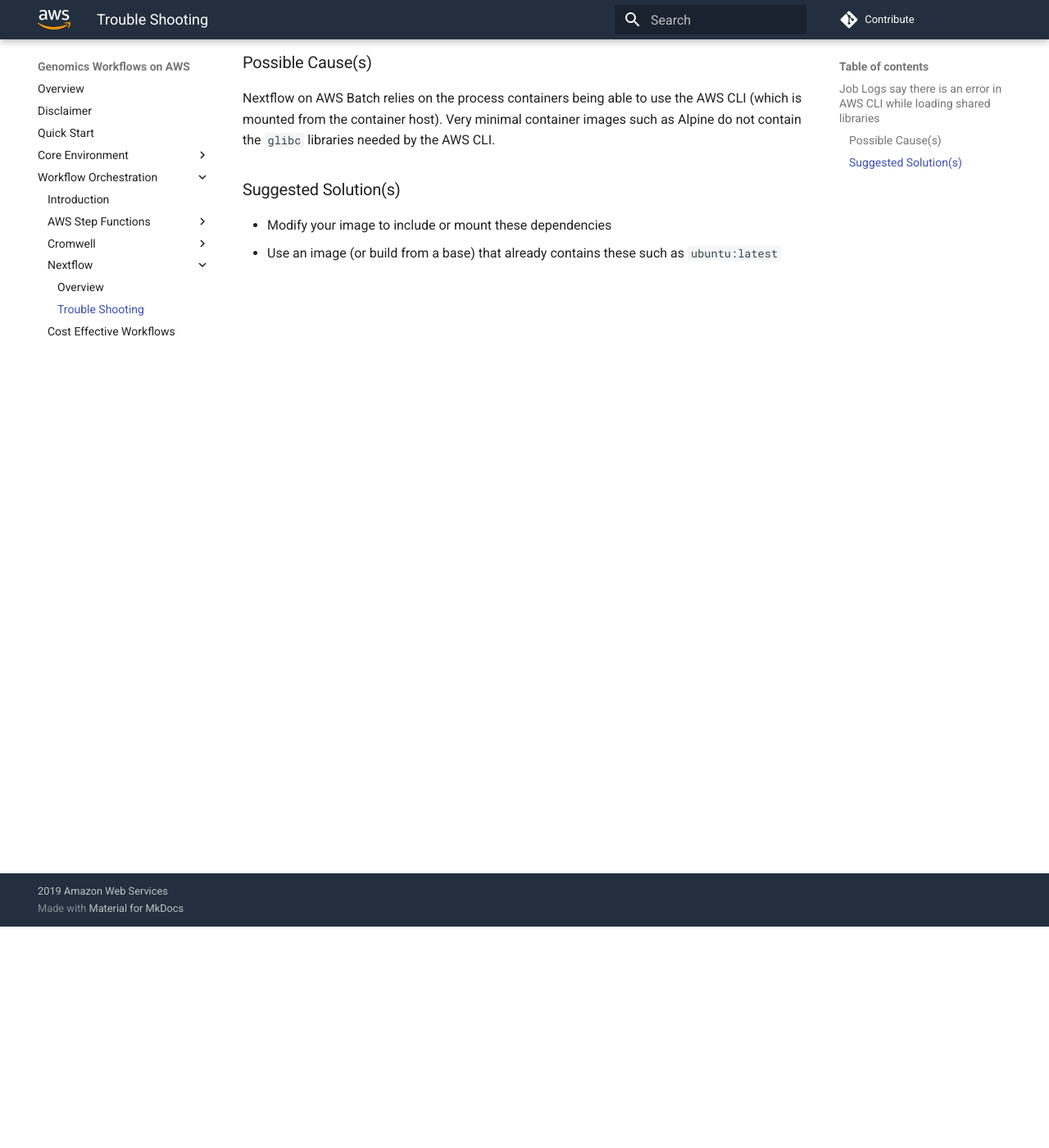
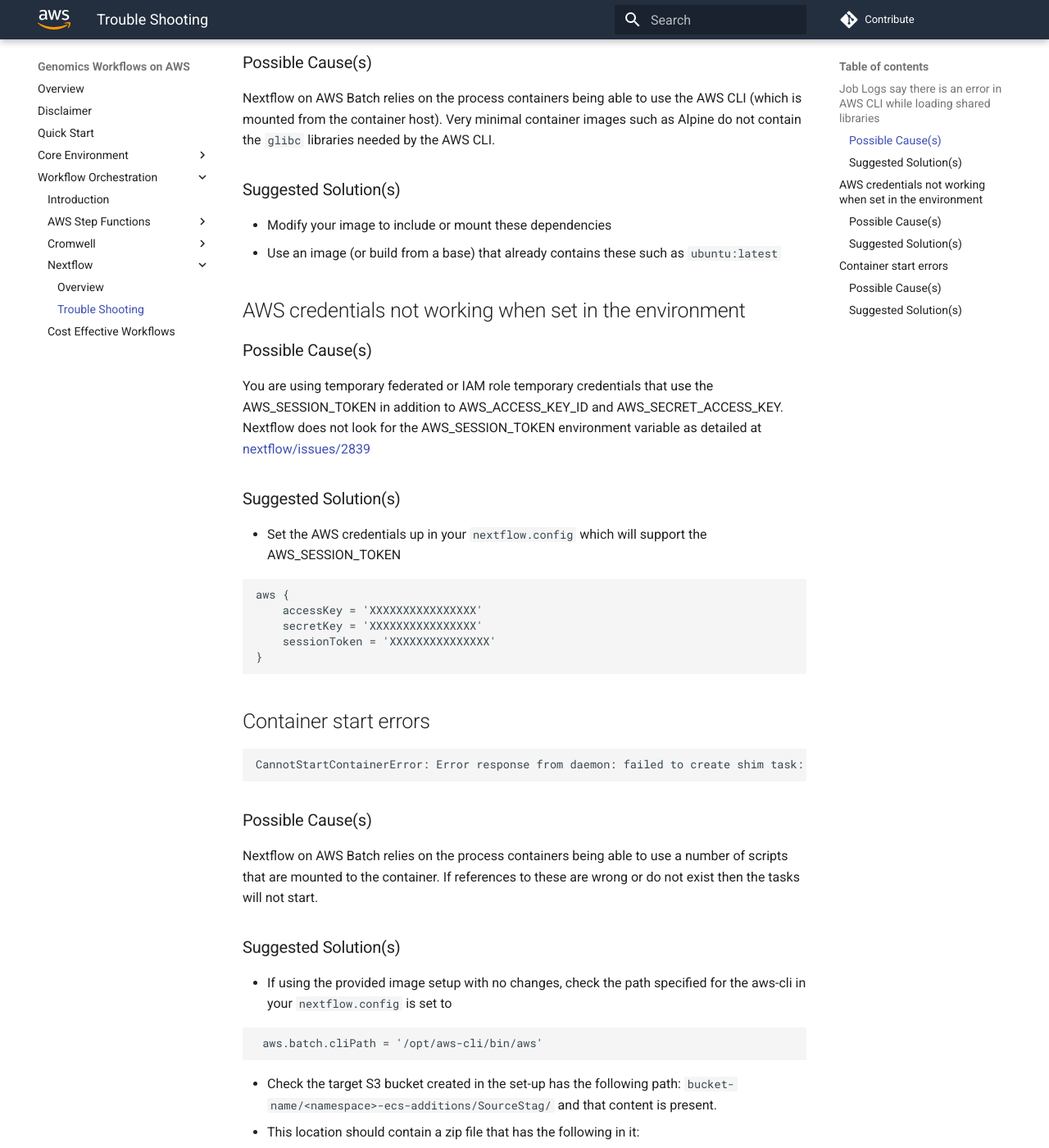
Before and after one commit to aws-samples/aws-genomics-workflows, an MkDocs documentation site: the page built from docs/orchestration/nextflow/nextflow-trouble-shooting.md, in a window 1280 px wide and 1400 px high, scrolled down 270 px. Shown: the whole window at 82% size. Built offline with MkDocs 1.6.1 and Material for MkDocs 9.7.7, drawn with Linux system fonts in a browser that asks for light colours; comment, search, counter and statistics services are not loaded; some of the changed text lies outside the part shown.

Commit message:
Update troubelshooting documentation

````diff
--- a/docs/orchestration/nextflow/nextflow-trouble-shooting.md
+++ b/docs/orchestration/nextflow/nextflow-trouble-shooting.md
@@ -11,3 +11,47 @@
 
  * Modify your image to include or mount these dependencies
  * Use an image (or build from a base) that already contains these such as `ubuntu:latest`
+
+## AWS credentials not working when set in the environment
+### Possible Cause(s)
+You are using temporary federated or IAM role temporary credentials that use the AWS_SESSION_TOKEN in addition to AWS_ACCESS_KEY_ID and AWS_SECRET_ACCESS_KEY. Nextflow does not look for the AWS_SESSION_TOKEN environment variable as detailed at [nextflow/issues/2839](https://github.com/nextflow-io/nextflow/issues/2839)
+
+### Suggested Solution(s)
+  * Set the AWS credentials up in your `nextflow.config` which will support the AWS_SESSION_TOKEN
+```
+aws {
+    accessKey = 'XXXXXXXXXXXXXXXX'
+    secretKey = 'XXXXXXXXXXXXXXXX'
+    sessionToken = 'XXXXXXXXXXXXXXX'
+}
+```
+
+##  Container start errors
+```
+CannotStartContainerError: Error response from daemon: failed to create shim task: OCI runtime create failed: runc create failed: unable to start container process: exec: "/usr/local/env-execute": stat /usr/local/env-execute: no such file or directory: un
+```
+### Possible Cause(s)
+Nextflow on AWS Batch relies on the process containers being able to use a number of scripts that are mounted to the container. If references to these are wrong or do not exist then the tasks will not start.
+
+### Suggested Solution(s)
+ * If using the provided image setup with no changes, check the path specified for the aws-cli in your `nextflow.config` is set to
+```
+ aws.batch.cliPath = '/opt/aws-cli/bin/aws'
+```
+
+  * Check the target S3 bucket created in the set-up has the following path: `bucket-name/<namespace>-ecs-additions/SourceStag/ ` and that content is present.
+  * This location should contain a zip file that has the following in it:
+
+```
+.
+├── awscli-shim.sh
+├── ecs-additions-common.sh
+├── ecs-additions-cromwell.sh
+├── ecs-additions-nextflow.sh
+├── ecs-additions-step-functions.sh
+├── ecs-logs-collector.sh
+├── fetch_and_run.sh
+├── get-amazon-ebs-autoscale.sh
+└── provision.sh
+```
+ * If this is missing check that `<namespace>-ecs-additions` exists and ran successfully in AWS Codepipeline and rerun if failures are present.
````
